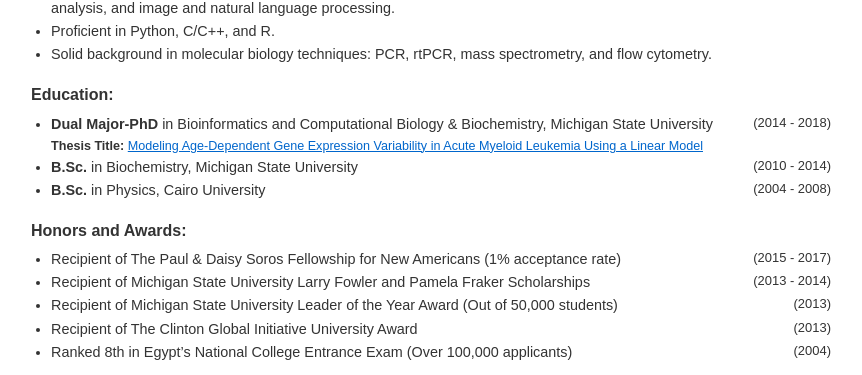
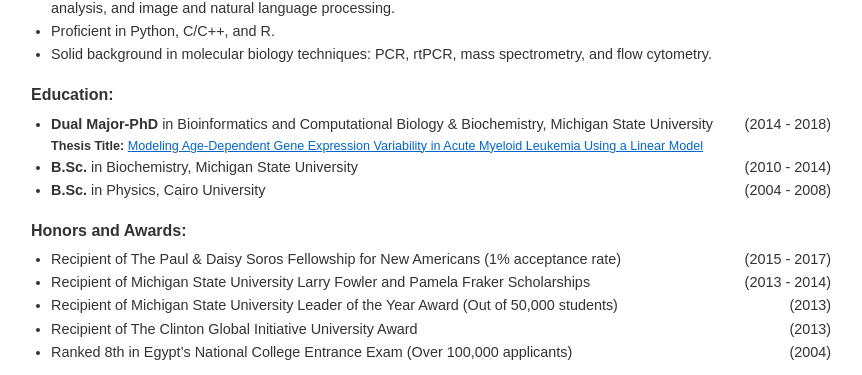
Before and after one commit to raeufroushangar/raeufroushangar.com, a Jekyll site: the page built from index.html, in a window 1280 px wide. Shown: the part 669-1044 px from the top of the page, without its empty margins (209-1071 px from the left). Built offline with Jekyll 4.4.1, drawn with Linux system fonts in a browser that asks for light colours.

Commit message:
Update background statement and adjust font sizes for sections

```diff
--- a/index.html
+++ b/index.html
@@ -46,18 +46,18 @@
 <ul style="margin-top: 0; list-style-type: disc; padding-left: 20px; font-size: 0.9em;">
   <li>
     <span><strong>Dual Major-PhD</strong> in Bioinformatics and Computational Biology & Biochemistry, Michigan State University</span>
-    <span style="float: right; font-size: 0.9em;">(2014 - 2018)</span>
+    <span style="float: right;">(2014 - 2018)</span>
     <ul style="margin-top: 0; font-size: 0.875em; margin-left: -40px; list-style-type: circle;">
       <strong>Thesis Title:</strong> <a href="https://d.lib.msu.edu/etd/19662" target="_blank">Modeling Age-Dependent Gene Expression Variability in Acute Myeloid Leukemia Using a Linear Model</a>
     </ul>
   </li>
   <li>
     <span><strong>B.Sc.</strong> in Biochemistry, Michigan State University</span>
-    <span style="float: right; font-size: 0.9em;">(2010 - 2014)</span>
+    <span style="float: right;">(2010 - 2014)</span>
   </li>
   <li>
     <span><strong>B.Sc.</strong> in Physics, Cairo University</span>
-    <span style="float: right; font-size: 0.9em;">(2004 - 2008)</span>
+    <span style="float: right;">(2004 - 2008)</span>
   </li>
 </ul>
 
@@ -65,22 +65,22 @@
 <ul style="margin-top: 0; list-style-type: disc; padding-left: 20px; font-size: 0.9em;">
   <li>
     <span>Recipient of The Paul & Daisy Soros Fellowship for New Americans (1% acceptance rate)</span>
-    <span style="float: right; font-size: 0.9em;">(2015 - 2017)</span>
+    <span style="float: right;">(2015 - 2017)</span>
   </li>
   <li>
     <span>Recipient of Michigan State University Larry Fowler and Pamela Fraker Scholarships</span>
-    <span style="float: right; font-size: 0.9em;">(2013 - 2014)</span>
+    <span style="float: right;">(2013 - 2014)</span>
   </li>
   <li>
     <span>Recipient of Michigan State University Leader of the Year Award (Out of 50,000 students)</span>
-    <span style="float: right; font-size: 0.9em;">(2013)</span>
+    <span style="float: right;">(2013)</span>
   </li>
   <li>
     <span>Recipient of The Clinton Global Initiative University Award</span>
-    <span style="float: right; font-size: 0.9em;">(2013)</span>
+    <span style="float: right;">(2013)</span>
   </li>
   <li>
     <span>Ranked 8th in Egypt’s National College Entrance Exam (Over 100,000 applicants)</span>
-    <span style="float: right; font-size: 0.9em;">(2004)</span>
+    <span style="float: right;">(2004)</span>
   </li>
 </ul>
```
